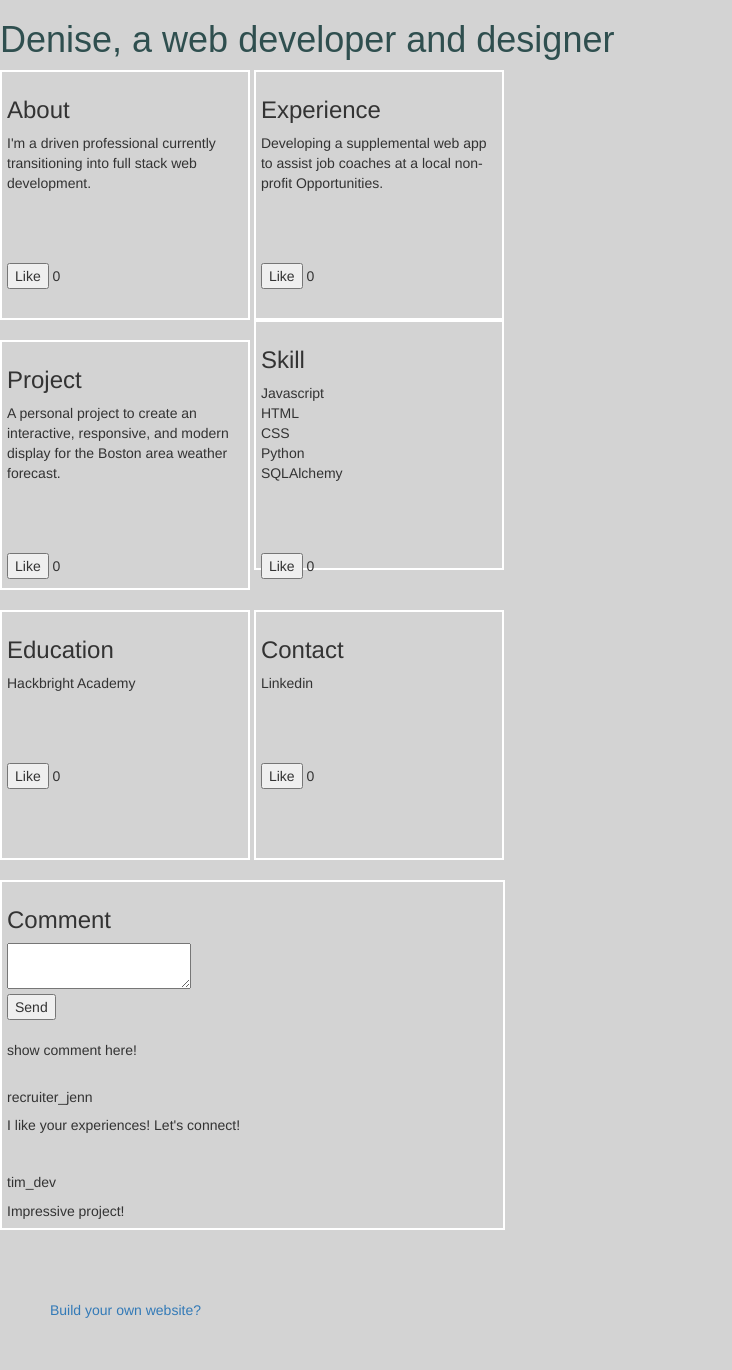
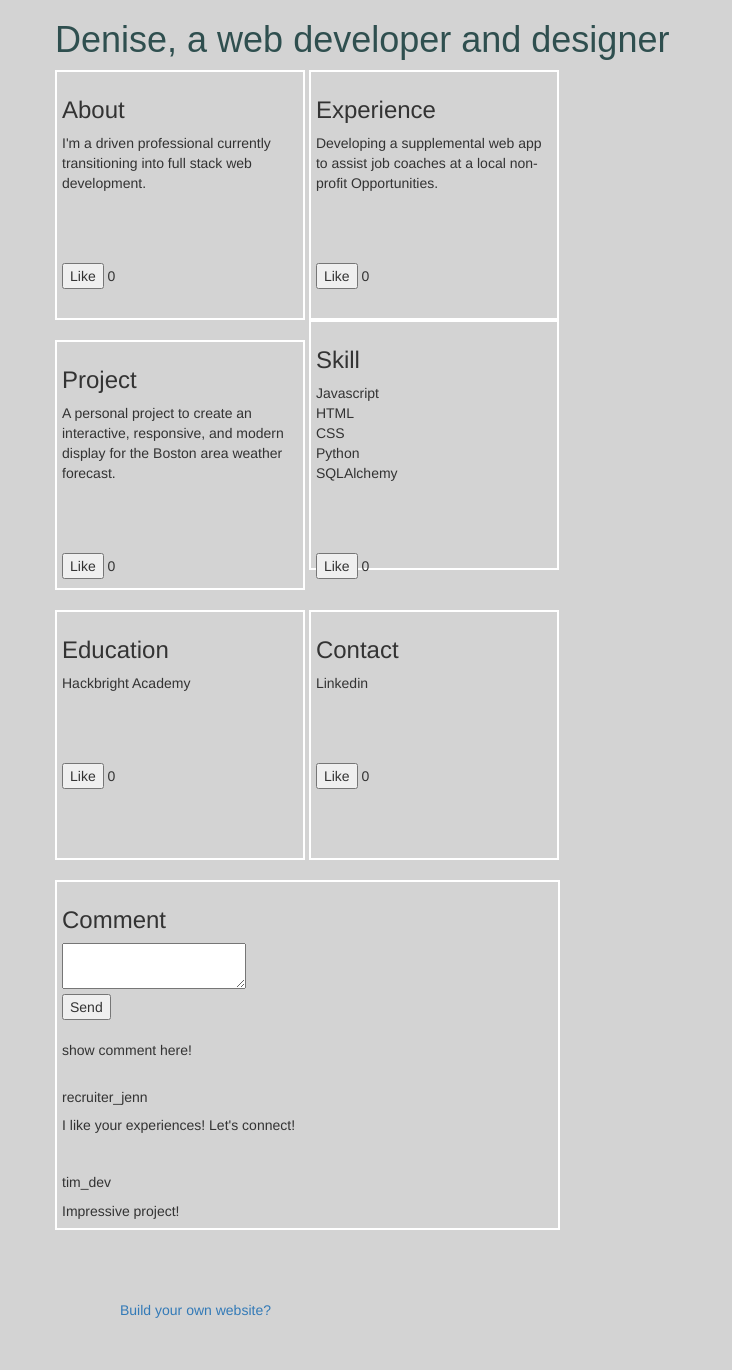
Before and after one commit to DeniseYT/HB_Final_Project, a Flask app: page / in a window 1280 px wide. Shown: the whole page, without its empty margins (0-732 px from the left). Run offline with Flask 2, Linux system fonts and the light colour scheme; some libraries are stand-ins or nearby versions.

Commit message:
bootstrap homepage.html

```diff
--- a/server.py
+++ b/server.py
@@ -173,7 +173,8 @@ def build_new_content():
 
     flash("Your profile has been added")
 
-    return redirect ('/build/<username>')
+    # return redirect ('/build/<username>')
+    return redirect ('/Denise')
     # return redirect('/' + 'str(username)') # not working
     # return redirect (f'/{user.username}') # not working
 
--- a/templates/homepage.html
+++ b/templates/homepage.html
@@ -13,10 +13,18 @@
     <!-- <h1 id="username">{{ session.get("user") }}, a web developer and designer</h1> -->
     <!-- <script src="/static/js/homepage.js" type="text/javascript"></script> -->
 
-<div class="maincontainer-left">
+<div class="container">
+
+    <div class="row">
+        <div class="col-12">
+            <!-- <div class="maincontainer-left"> -->
                 <h1>Denise, a web developer and designer</h1>
+            <!-- </div> -->
+        </div>
     </div>
 
+    <div class="row">
+        <div class="col-4 offset-8">
             <div class="maincontainer-top">
 
                 <div id="about-div">
@@ -36,9 +44,12 @@
                         <button class="button" onClick="incrementButton()">Like</button>
                         <text id="incrementText">0</text>
                 </div>
+            </div><br>
+        </div>
+    </div>
 
-</div><br>
-
+    <div class="row">
+        <div class="col">
             <div class="maincontainer-middle">
 
                 <div id="project-div">
@@ -63,8 +74,12 @@
                         <text id="incrementText">0</text>
                 </div>
             </div><br>
+        </div>
+    </div>
 
 
+    <div class="row">
+        <div class="col">
             <div class="maincontainer-bottom">
 
                 <div id="education-div">
@@ -83,7 +98,12 @@
                 </div>
 
             </div><br>
+        </div>
+    </div>
 
+
+    <div class="row">
+        <div class="col">
             <div class="comment">
 
                 <h3>Comment</h3>
@@ -103,12 +123,17 @@
                 <p>Impressive project!</p>
 
             </div><br>
+        </div>
+    </div>
 
 
     <div class="build-new">
         <!-- <div id="build-div"> -->
             <a href="http://0.0.0.0:5000/account">Build your own website?</a>
         </div>
+    </div>
+
+
 </div>
 
 
```
Lines whose indentation alone changed are shown as unchanged.
